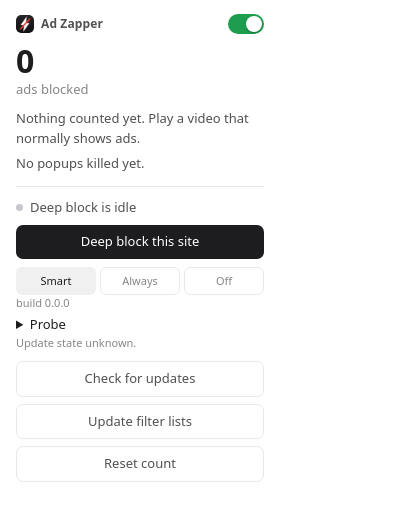
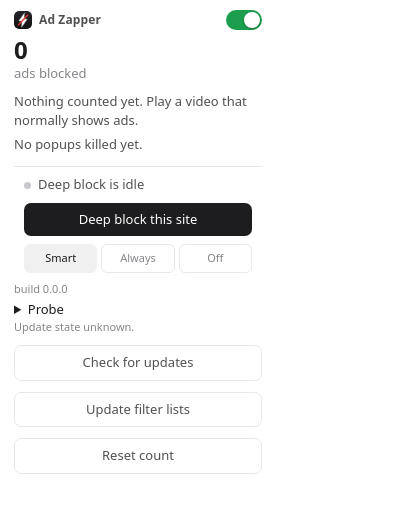
Before and after one commit to sloemo01/ad-zapper, a browser extension: page popup.html in a window 400 px wide. Drawn offline with Linux system fonts and the light colour scheme.

Commit message:
Fit the popup under Chrome's 600px cap so no scrollbar appears

```diff
--- a/popup.html
+++ b/popup.html
@@ -17,7 +17,7 @@
   body {
     font: 13px/1.5 system-ui, -apple-system, sans-serif;
     margin: 0;
-    padding: 14px 16px 16px;
+    padding: 10px 14px 12px;
     width: 248px;
     color: var(--ink);
     background: var(--paper);
@@ -208,6 +208,23 @@
       background: var(--wash);
     }
   }
+  /* Chrome caps a popup at 600px tall and puts a scrollbar on the moment the
+     content crosses it. Everything below trims the panel to fit with room to
+     spare, and hides the bar itself as a backstop. */
+  html, body {
+    scrollbar-width: none;
+  }
+  html::-webkit-scrollbar, body::-webkit-scrollbar {
+    width: 0;
+    height: 0;
+  }
+  .head { margin-bottom: 7px; }
+  .tally { font-size: 24px; line-height: 1.1; }
+  .label { margin: 1px 0 8px; }
+  .detail { margin: 0 0 4px; }
+  .meta { margin: 0 0 3px; }
+  .deep { padding: 8px 10px; }
+  .ghost { margin: 0 0 4px; }
 </style>
 </head>
 <body>
```
Also changed, not shown: manifest.json.
